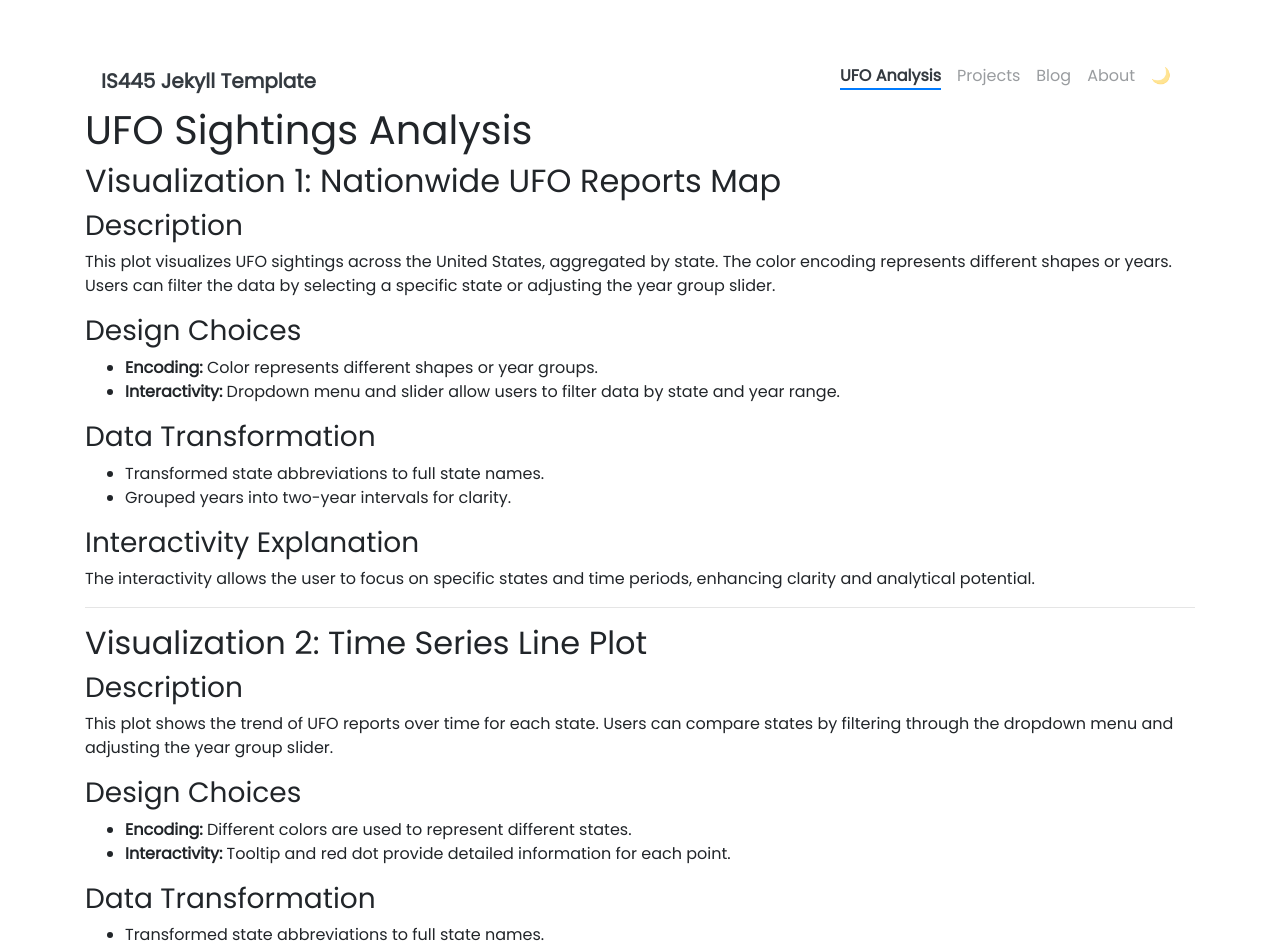
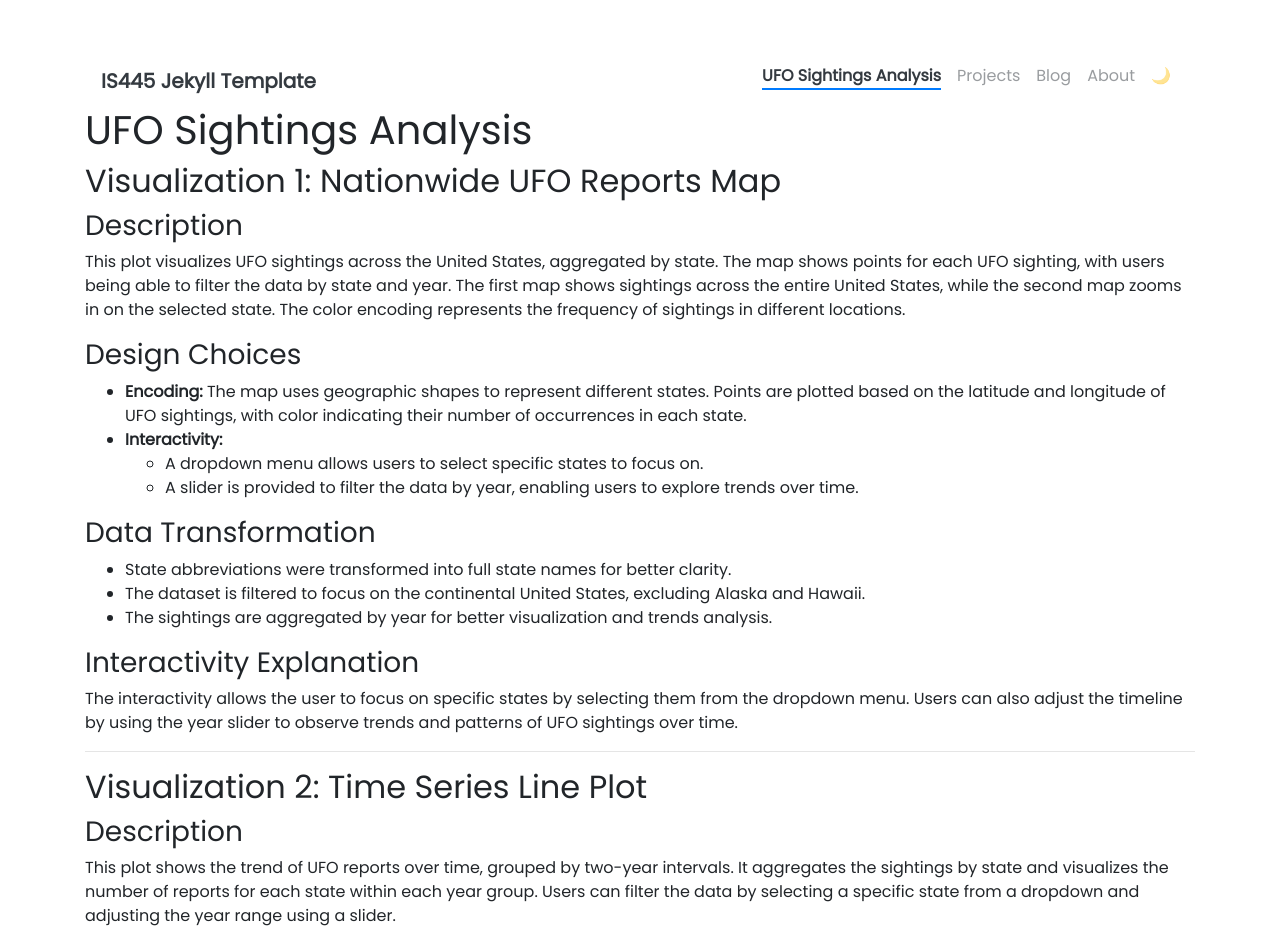
Before and after one commit to peteoyhh/peteoyhh.github.io, a Jekyll site: the page built from ufo-analysis/index.md, in a window 1280 px wide and 1400 px high. Shown: the top 946 px of the window. Built offline with Jekyll 4.4.1, drawn with Linux system fonts in a browser that asks for light colours; nearby versions of some CDN libraries; some of the changed text lies outside the part shown.

Commit message:
Update index.md

```diff
--- a/ufo-analysis/index.md
+++ b/ufo-analysis/index.md
@@ -1,45 +1,81 @@
 ---
 layout: default
-title: UFO Analysis
+title: UFO Sightings Analysis
 ---
 
 # UFO Sightings Analysis
 
+
 ## Visualization 1: Nationwide UFO Reports Map
 
 ### Description
-This plot visualizes UFO sightings across the United States, aggregated by state. The color encoding represents different shapes or years. Users can filter the data by selecting a specific state or adjusting the year group slider.
+This plot visualizes UFO sightings across the United States, aggregated by state. The map shows points for each UFO sighting, with users being able to filter the data by state and year. The first map shows sightings across the entire United States, while the second map zooms in on the selected state. The color encoding represents the frequency of sightings in different locations.
 
 ### Design Choices
-- **Encoding:** Color represents different shapes or year groups.
-- **Interactivity:** Dropdown menu and slider allow users to filter data by state and year range.
+- **Encoding:** The map uses geographic shapes to represent different states. Points are plotted based on the latitude and longitude of UFO sightings, with color indicating their number of occurrences in each state.
+- **Interactivity:**
+  - A dropdown menu allows users to select specific states to focus on.
+  - A slider is provided to filter the data by year, enabling users to explore trends over time.
 
 ### Data Transformation
-- Transformed state abbreviations to full state names.
-- Grouped years into two-year intervals for clarity.
+- State abbreviations were transformed into full state names for better clarity.
+- The dataset is filtered to focus on the continental United States, excluding Alaska and Hawaii.
+- The sightings are aggregated by year for better visualization and trends analysis.
 
 ### Interactivity Explanation
-The interactivity allows the user to focus on specific states and time periods, enhancing clarity and analytical potential.
+The interactivity allows the user to focus on specific states by selecting them from the dropdown menu. Users can also adjust the timeline by using the year slider to observe trends and patterns of UFO sightings over time.
 
 ---
 
 ## Visualization 2: Time Series Line Plot
 
 ### Description
-This plot shows the trend of UFO reports over time for each state. Users can compare states by filtering through the dropdown menu and adjusting the year group slider.
+This plot shows the trend of UFO reports over time, grouped by two-year intervals. It aggregates the sightings by state and visualizes the number of reports for each state within each year group. Users can filter the data by selecting a specific state from a dropdown and adjusting the year range using a slider.
 
 ### Design Choices
-- **Encoding:** Different colors are used to represent different states.
-- **Interactivity:** Tooltip and red dot provide detailed information for each point.
+- **Encoding:** The X-axis represents the years, grouped into two-year intervals. The Y-axis shows the number of UFO reports per group. Each state is represented by a different color.
+- **Interactivity:**
+  - A dropdown menu allows users to select specific states to focus on.
+  - A slider allows users to adjust the year group range, enabling them to see trends for different periods.
+  - Hovering over the chart provides detailed tooltips showing the number of UFO sightings for the selected year group.
 
 ### Data Transformation
-- Transformed state abbreviations to full state names.
-- Grouped years into two-year intervals for clarity.
+- The "Year" data is grouped into two-year intervals to facilitate clearer trend analysis.
+- State abbreviations are mapped to full state names for better readability.
+- The dataset is cleaned to exclude any rows with missing data for `Date_Time` or `StateName`.
 
 ### Interactivity Explanation
-The hovering effect with a red dot and tooltip enhances data comprehension by providing precise values upon inspection.
+- Users can select a state from the dropdown menu to filter the data.
+- The year range slider enables users to focus on specific periods.
+- Hovering over data points displays the exact number of reports for that year group and state, providing further insights into the trends.
 
 ---
+
+## Visualization 3: UFO Report Counts by Shape
+
+### Description
+This plot visualizes the number of UFO sightings reported by shape, grouped by year. Users can adjust the year range using a slider to focus on specific periods. Each bar represents a specific UFO shape, and the height of the bar corresponds to the number of sightings for that shape within the selected year group.
+
+### Design Choices
+- **Encoding:**
+  - The X-axis represents the different UFO shapes.
+  - The Y-axis represents the number of reports for each shape.
+  - The color encoding differentiates the shapes with distinct colors.
+- **Interactivity:**
+  - A slider allows users to adjust the year group range, enabling them to explore the data across different periods.
+  - Hovering over each bar displays the exact number of sightings for the respective UFO shape and year group.
+
+### Data Transformation
+- The "Year" data is grouped into two-year intervals to facilitate clearer trend analysis.
+- Only rows with valid UFO shapes and state names are included in the final dataset.
+- The dataset is grouped by `Shape` and `Year_Group` to calculate the count of reports for each combination.
+
+### Interactivity Explanation
+- The slider allows users to filter the data by year group, focusing on specific periods of time.
+- Hovering over each bar provides additional insights by showing the exact count of UFO sightings for each shape and year group.
+
+---
+
 
 ## Embedded Plots
 
```
